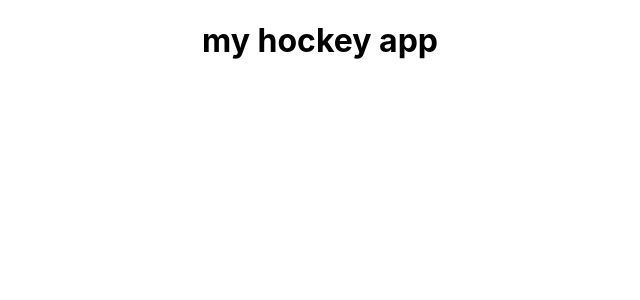
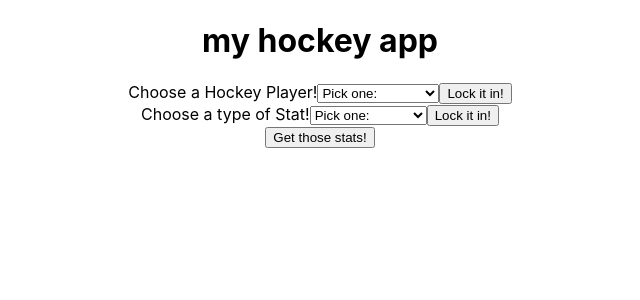
Before and after one commit to allenjakob/jakobAllenProject3, a React (Create React App) app: page / in a window 1280 px wide. Shown: the top 300 px of the page, without its empty margins (320-960 px from the left). Built offline with nearby package versions, Linux system fonts and the light colour scheme.

Commit message:
first working prototype

```diff
--- a/src/App.js
+++ b/src/App.js
@@ -1,10 +1,89 @@
-
+import { useEffect, useState } from 'react';
+import axios from 'axios';
 import './App.css';
+import Form from './Form.js';
+import Form2 from './Form2.js';
 
 function App() {
+
+  const [stat, setStat] = useState('');
+  const [playerid, setPlayerid] = useState(0);
+  const [playerStat, setPlayerStat] = useState('');
+
+  // useEffect(() => {
+  //   // let url = new URL(playerID, 'https://statsapi.web.nhl.com/api/v1/people/')
+
+  //   // const apiCall =
+  // }, [])
+  // axios({
+  //   url: `https://statsapi.web.nhl.com/api/v1/people/${playerid}/stats/?stats=statsSingleSeason&season=20212022`,
+  //   method: "GET",
+  //   dataResponse: "json",
+  //   // params: {
+  //   //   client_id: "RzZKZv943CGW5DXPIS7EdD40wjy07mPj-YW_sLcbTJDE",
+  //   //   query: "puppies",
+  //   //   per_page: 30,
+  //   // },
+
+  // })
+  //   .then((res) => {
+  //     const playerStat = res.data.stats[0].splits[0].stat.goals
+
+  //     console.log(playerStat)
+  //     setStat(playerStat)
+  //   });
+
+  // async function getData() {
+  //   const myObject = await fetch(`https://statsapi.web.nhl.com/api/v1/people/${playerid}/stats/?stats=statsSingleSeason&season=20212022`);
+  //   const parsedObject = await myObject.json();
+  //   return parsedObject;
+  // }
+  // getData()
+  //   .then((res) => {
+  //     const playerStat = res.data.stats[0].splits[0].stat.goals
+
+  //     console.log(playerStat)
+  //     setStat(playerStat)
+  //   });
+
+  const getAnswer = (e, userPick) => {
+    e.preventDefault();
+    setPlayerid(userPick)
+  }
+
+  const getAnswer2 = (e, userPick) => {
+    e.preventDefault();
+    setPlayerStat(userPick)
+  }
+
+  const getStats = () => {
+    // on get stats button push...
+    // console.log(playerid + stat)
+    axios({
+      url: `https://statsapi.web.nhl.com/api/v1/people/${playerid}/stats/?stats=statsSingleSeason&season=20212022`,
+      method: "GET",
+      dataResponse: "json",
+    })
+      .then((res) => {
+        const playerStat = res.data.stats[0].splits[0].stat.goals
+
+        console.log(playerStat)
+        setStat(playerStat)
+      });
+  }
+
+  // both forms send over data onChange
+  // on button makes the api call with the correct information, and then resets the information variables to empty strings
+
+
+
   return (
     <div className="App">
       <h1>my hockey app</h1>
+      {stat}
+      <Form getAnswer={getAnswer} />
+      <Form2 getAnswer2={getAnswer2}/>
+      <button onClick={getStats}>Get those stats!</button>
     </div>
   );
 }
@@ -13,4 +92,37 @@ export default App;
 
 
 // pseudocode!
-//
+// a form box where you can pick between 5-10 popular hockey players
+// display a picture of them
+// pick from another form to determine which stat you want to display from said player
+// make an api call with that players ID to return which stat the user selected
+// display that stat on the screen
+
+// stretch goals
+// instead of picking one hockey player, the user can select two at the same time
+// compare both players stats and change the styling based on the better stats
+
+// even stretchier
+// after both players are picked, a random stat is chosen
+// the user must select which player had the higher stat
+// pick another random stat and repeat
+
+
+
+
+
+
+
+
+
+
+
+
+// const url = new URL('https://www.rijksmuseum.nl/api/en/collection')
+//     // search params
+//     url.search = new URLSearchParams({
+//         // we have our key, asking for only images, and the querey is monkey
+//         key: artApp.key,
+//         imgonly: true,
+//         q: query
+//     })
--- /dev/null
+++ b/src/Form.js
@@ -0,0 +1,44 @@
+import {useState} from 'react';
+
+const Form = (props) => {
+
+    const [userChoice, setUserChoice] = useState('');
+
+    const transferData = (e) => {
+        props.getAnswer(e, userChoice)
+        // console.log(e.target.value)
+    }
+
+    return(
+        <form>
+            <label htmlFor="whichPlayer">Choose a Hockey Player!</label>
+            <select
+            id="whichPlayer"
+            name="whichPlayer"
+            onInput={ (e) => setUserChoice(e.target.value) }
+            // onChange={transferData}
+            required
+            >
+                <option selected={true} value="" disabled>Pick one:</option>
+                <option value="8478402">Connor McDavid</option>
+                <option value="8479318">Auston Mathews</option>
+                <option value="8477934">Leon Draisaitl</option>
+                <option value="8471675">Sidney Crosby</option>
+                <option value="8471214">Alex Ovechkin</option>
+            </select>
+            <button onClick={transferData}>Lock it in!</button>
+        </form>
+    )
+}
+
+
+export default Form;
+
+
+
+
+// const mcdavid = 8478402;
+// const mathews = 8479318;
+// const draisaitl = 8477934;
+// const crosby = 8471675;
+// const ovechkin = 8471214;
--- /dev/null
+++ b/src/Form2.js
@@ -0,0 +1,33 @@
+import {useState} from 'react';
+
+const Form = (props) => {
+
+    const [userChoice, setUserChoice] = useState('');
+
+
+    const transferData = (e) => {
+        props.getAnswer2(e, userChoice)
+    }
+
+    return(
+        <form>
+            <label htmlFor="whichPlayer">Choose a type of Stat!</label>
+            <select
+            id="whichPlayer"
+            name="whichPlayer"
+            onChange={ (e) => setUserChoice(e.target.value)}
+            >
+                <option selected={true} value="" disabled>Pick one:</option>
+                <option value="goals">Goals</option>
+                <option value="assists">Assists</option>
+                <option value="points">Points</option>
+                <option value="hits">Hits</option>
+                <option value="pim">Penalty Minutes</option>
+            </select>
+            <button onClick={transferData}>Lock it in!</button>
+        </form>
+    )
+}
+
+
+export default Form;
```
